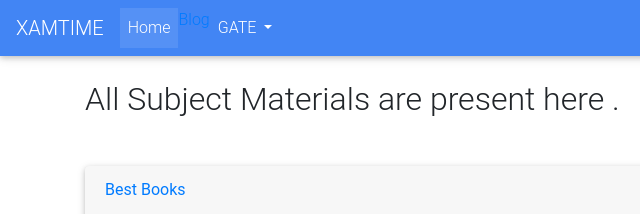
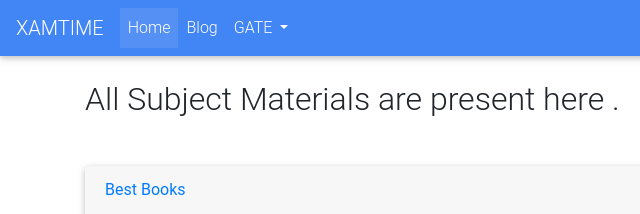
Before and after one commit to gouravsoni29/Xamtime, a plain HTML site: page material.html in a window 1280 px wide. Shown: the top 214 px of the page, 0-640 px from the left. Drawn offline with nearby package versions, Linux system fonts and the light colour scheme.

Commit message:
Update material.html

```diff
--- a/material.html
+++ b/material.html
@@ -39,7 +39,7 @@
                         <span class="sr-only">(current)</span>
                     </a>
                 </li>
-                <li class="nav-item" ><a href="#">Blog</a></li>
+                <li class="nav-item" ><a class="nav-link" href="#">Blog</a></li>
                 <li class="nav-item dropdown">
                     <a class="nav-link dropdown-toggle" id="navbarDropdownMenuLink-555" data-toggle="dropdown"
                         aria-haspopup="true" aria-expanded="false">GATE
```
